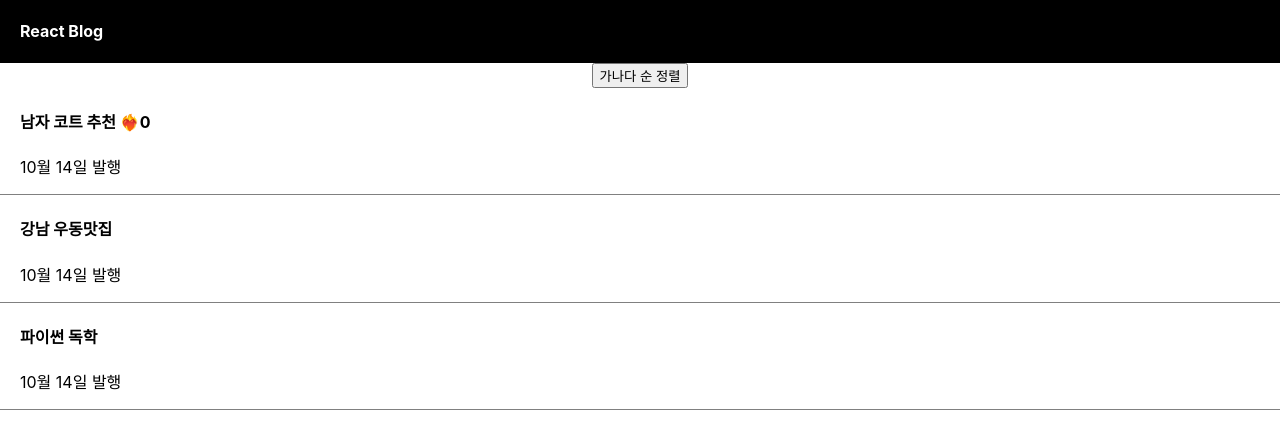
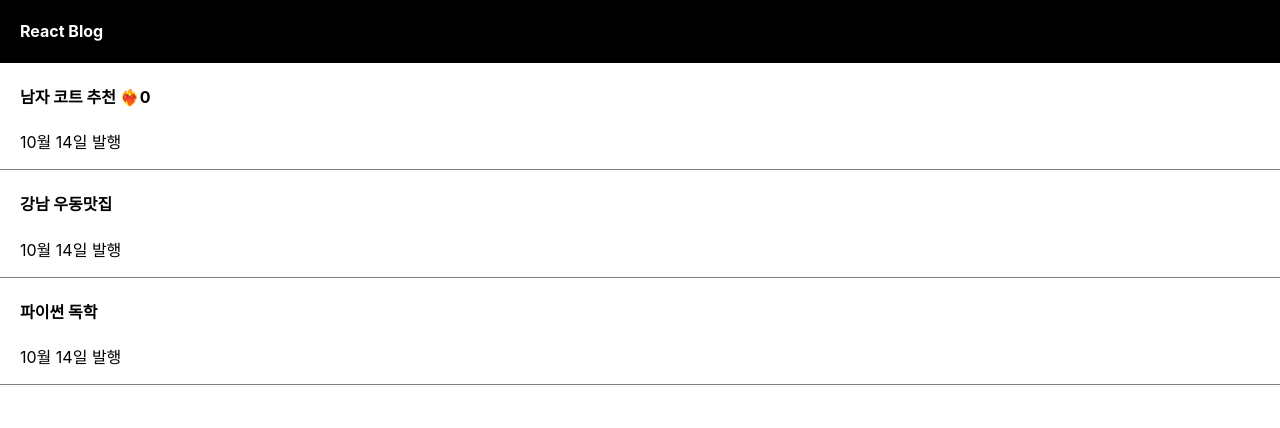
Before and after one commit to yura0302/React_class, a React (Create React App) app in the folder blog/: page / in a window 1280 px wide. Shown: the top 428 px of the page. Built offline with nearby package versions, Linux system fonts and the light colour scheme.

Commit message:
etc : 과제

```diff
--- a/blog/src/App.js
+++ b/blog/src/App.js
@@ -3,7 +3,7 @@ import { useState } from "react";
 
 function App() {
   let post = "강남 우동 맛집";
-  let [글제목, 글제목변경] = useState([
+  let [글제목, b] = useState([
     "남자 코트 추천",
     "강남 우동맛집",
     "파이썬 독학",
@@ -16,26 +16,6 @@ function App() {
       <div className="black-nav">
         <h4>React Blog</h4>
       </div>
-
-      <button
-        onClick={() => {
-          let copy2 = [...글제목];
-          copy2.sort();
-          글제목변경([...copy2]);
-        }}
-      >
-        가나다 순 정렬
-      </button>
-
-      {/* <button
-        onClick={() => {
-          let copy = [...글제목];
-          copy[0] = "여자 코트 추천";
-          글제목변경([copy]);
-        }}
-      >
-        수정
-      </button> */}
       <div className="list">
         <h4>
           {글제목[0]}{" "}
```
